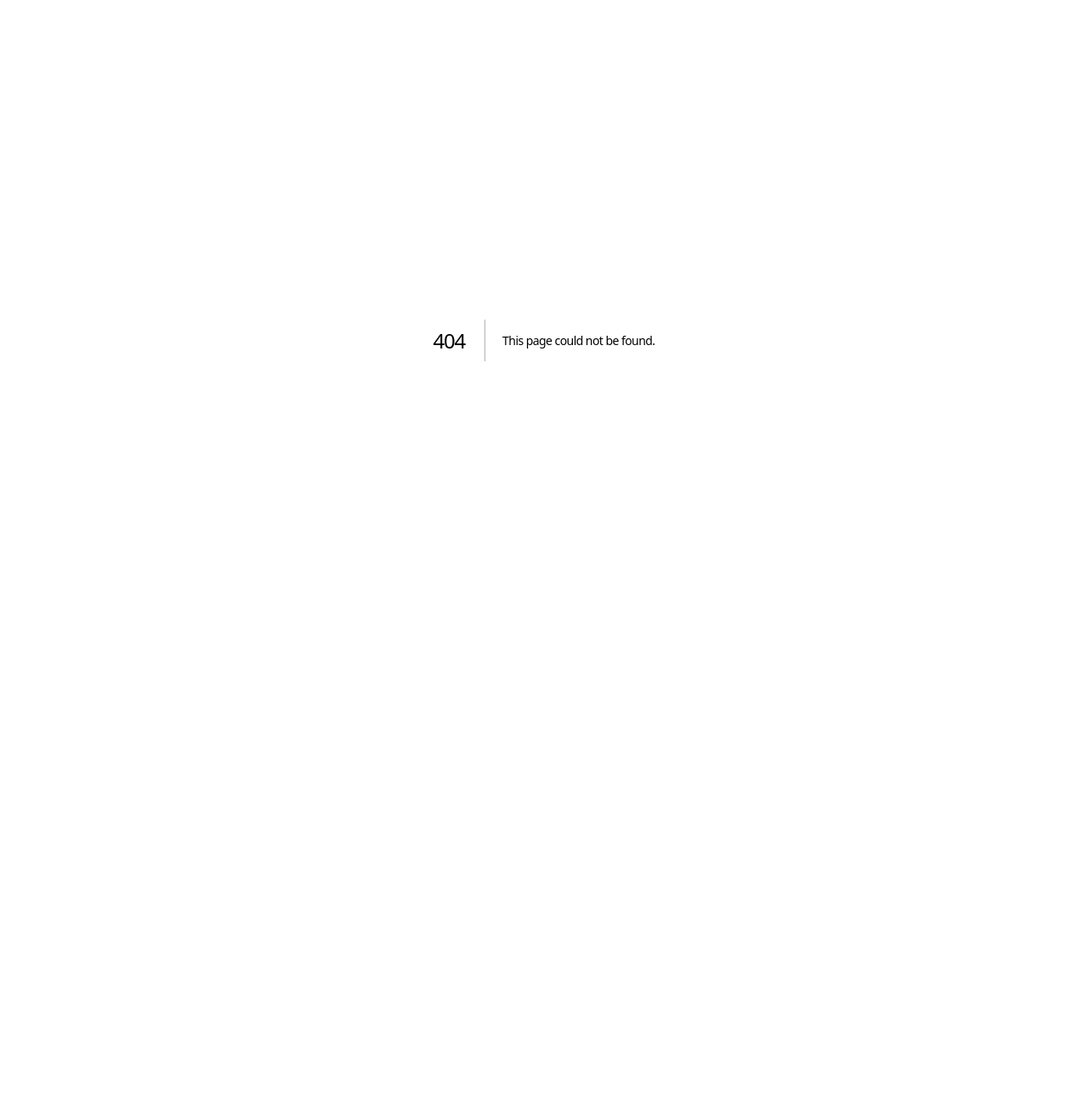
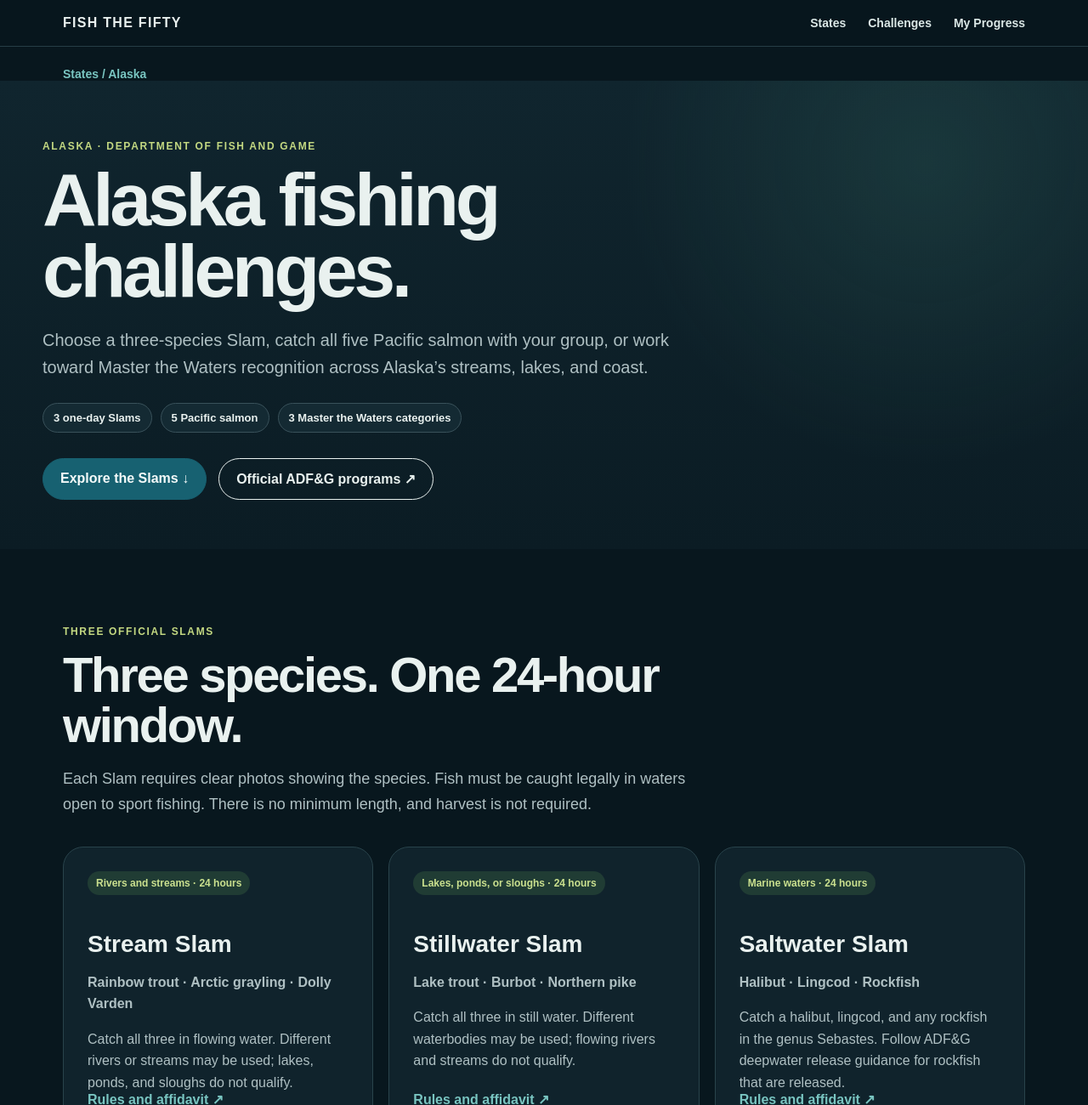
Before and after one commit to Geowow5/fish-the-fifty, a Next.js app: page /states/alaska/challenge in a window 1280 px wide. Before the commit this address had no page. Shown: the top 1300 px of the page at 85% size. Before the commit the page ends 800 px from the top, so only its background shows below. Built offline with nearby package versions, Linux system fonts and the light colour scheme.

Commit message:
Add Alaska fishing challenges page

```diff
--- a/app/page.tsx
+++ b/app/page.tsx
@@ -10,6 +10,7 @@ const states = [
 
 const featured = [
   { state: "Alabama", title: "Alabama Master & Trophy Angler", detail: "Compare the official weight and length standards for 18 freshwater species and track potential recognition.", href: "/states/alabama/challenge" },
+  { state: "Alaska", title: "Alaska Fishing Slams", detail: "Plan the Stream, Stillwater, Saltwater, and Five Salmon challenges, plus Master the Waters.", href: "/states/alaska/challenge" },
   { state: "Arizona", title: "Arizona Trout & Wild Trout Challenges", detail: "Catch six of eight trout species, or complete the five-species Wild Trout Challenge.", href: "/states/arizona/challenge" },
   { state: "Arkansas", title: "Arkansas Master Angler", detail: "Catch qualifying trophy fish from four of eight categories—across as many years as needed.", href: "/states/arkansas/challenge" },
   { state: "California", title: "California Heritage Trout", detail: "Catch six of California’s 11 native trout forms within their historic drainages.", href: "/states/california/challenge" },
@@ -118,7 +119,7 @@ export default function Home() {
         </div>
         <div className="states-grid">
           {states.map((state) => (
-            <a key={state} href={state === "Alabama" ? "/states/alabama/challenge" : state === "Oklahoma" ? "/states/oklahoma" : state === "Missouri" ? "/states/missouri" : state === "Arizona" ? "/states/arizona/challenge" : state === "Kansas" ? "/states/kansas/challenge" : state === "Utah" ? "/states/utah/challenge" : state === "Texas" ? "/states/texas/challenge" : state === "New Mexico" ? "/states/new-mexico/challenge" : state === "Colorado" ? "/states/colorado/challenge" : state === "Pennsylvania" ? "/states/pennsylvania/challenge" : state === "Ohio" ? "/states/ohio/challenge" : state === "Illinois" ? "/states/illinois/challenge" : state === "Arkansas" ? "/states/arkansas/challenge" : state === "California" ? "/states/california/challenge" : state === "Florida" ? "/states/florida/challenge" : state === "Georgia" ? "/states/georgia/challenge" : "/states"}>
+            <a key={state} href={state === "Alabama" ? "/states/alabama/challenge" : state === "Alaska" ? "/states/alaska/challenge" : state === "Oklahoma" ? "/states/oklahoma" : state === "Missouri" ? "/states/missouri" : state === "Arizona" ? "/states/arizona/challenge" : state === "Kansas" ? "/states/kansas/challenge" : state === "Utah" ? "/states/utah/challenge" : state === "Texas" ? "/states/texas/challenge" : state === "New Mexico" ? "/states/new-mexico/challenge" : state === "Colorado" ? "/states/colorado/challenge" : state === "Pennsylvania" ? "/states/pennsylvania/challenge" : state === "Ohio" ? "/states/ohio/challenge" : state === "Illinois" ? "/states/illinois/challenge" : state === "Arkansas" ? "/states/arkansas/challenge" : state === "California" ? "/states/california/challenge" : state === "Florida" ? "/states/florida/challenge" : state === "Georgia" ? "/states/georgia/challenge" : "/states"}>
               {state}
             </a>
           ))}
--- /dev/null
+++ b/app/states/alaska/challenge/page.tsx
@@ -0,0 +1,38 @@
+import type { Metadata } from "next";
+import AlaskaTracker from "./tracker";
+
+export const metadata: Metadata = {
+  title: "Alaska Fishing Slams & Master the Waters | Fish the Fifty",
+  description: "Plan Alaska's official Stream, Stillwater, Saltwater, and Five Salmon Slams and explore Master the Waters recognition.",
+};
+
+const official = "https://www.adfg.alaska.gov/index.cfm?adfg=FishingSportFishAK.AnglerRecognition";
+const master = "https://www.adfg.alaska.gov/index.cfm?adfg=FishingSportFishAK.MasterTheWaters";
+const slams = [
+  { name: "Stream Slam", place: "Rivers and streams · 24 hours", fish: "Rainbow trout · Arctic grayling · Dolly Varden", detail: "Catch all three in flowing water. Different rivers or streams may be used; lakes, ponds, and sloughs do not qualify." },
+  { name: "Stillwater Slam", place: "Lakes, ponds, or sloughs · 24 hours", fish: "Lake trout · Burbot · Northern pike", detail: "Catch all three in still water. Different waterbodies may be used; flowing rivers and streams do not qualify." },
+  { name: "Saltwater Slam", place: "Marine waters · 24 hours", fish: "Halibut · Lingcod · Rockfish", detail: "Catch a halibut, lingcod, and any rockfish in the genus Sebastes. Follow ADF&G deepwater release guidance for rockfish that are released." },
+];
+
+export default function AlaskaChallengePage() {
+  return <main>
+    <header className="nav-shell"><div className="nav-wrap"><a className="brand" href="/">FISH THE FIFTY</a><nav aria-label="Main navigation"><a href="/states">States</a><a href="/#challenges">Challenges</a><a href="/#progress">My Progress</a></nav></div></header>
+    <div className="breadcrumb"><a href="/states">States</a><span aria-hidden="true"> / </span><span>Alaska</span></div>
+    <section className="page-hero challenge-hero"><div className="page-hero-inner">
+      <p className="eyebrow">ALASKA · DEPARTMENT OF FISH AND GAME</p>
+      <h1>Alaska fishing<br />challenges.</h1>
+      <p className="lead">Choose a three-species Slam, catch all five Pacific salmon with your group, or work toward Master the Waters recognition across Alaska’s streams, lakes, and coast.</p>
+      <div className="state-facts"><span>3 one-day Slams</span><span>5 Pacific salmon</span><span>3 Master the Waters categories</span></div>
+      <div className="actions"><a className="btn primary" href="#slams">Explore the Slams ↓</a><a className="btn secondary" href={official} target="_blank" rel="noreferrer">Official ADF&amp;G programs ↗</a></div>
+    </div></section>
+    <section className="section" id="slams"><div className="section-heading"><p className="eyebrow">THREE OFFICIAL SLAMS</p><h2>Three species. One 24-hour window.</h2><p>Each Slam requires clear photos showing the species. Fish must be caught legally in waters open to sport fishing. There is no minimum length, and harvest is not required.</p></div>
+      <div className="card-grid">{slams.map(s => <article className="challenge-card" key={s.name}><span className="state-pill">{s.place}</span><h3>{s.name}</h3><p><strong>{s.fish}</strong></p><p>{s.detail}</p><a href={official} target="_blank" rel="noreferrer">Rules and affidavit ↗</a></article>)}</div>
+    </section>
+    <section className="section" id="tracker"><div className="section-heading"><p className="eyebrow">YOUR PRIVATE CHECKLIST</p><h2>Plan your Alaska catches.</h2><p>Save a planning checklist in this browser. ADF&amp;G reviews photos and applications for official recognition.</p></div><AlaskaTracker /></section>
+    <section className="section challenge-layout"><div><p className="eyebrow">FIVE SALMON SLAM</p><h2>Bring the whole crew.</h2><p>ADF&amp;G’s Five Salmon Family program recognizes a family or angling group that documents Chinook, chum, coho, pink, and sockeye salmon legally caught in public Alaska waters. Photos must identify each species and show responsible angling at or near the fishing site.</p><p>One application and photo release covers the family or group. Check current openings and methods for each location before fishing.</p><a className="btn primary" href={official} target="_blank" rel="noreferrer">Five Salmon application ↗</a></div>
+      <aside className="challenge-side"><p className="eyebrow">LONG-TERM GOAL</p><h2>Master the Waters</h2><p>Register with ADF&amp;G before beginning to receive its official tracking form. Complete the required species for Stream, Stillwater, or Saltwater; finish all three for Elite Master Angler recognition.</p><p>There is no completion deadline. Only fish caught after January 1, 2026, count. Adult divisions have species-specific size standards; youth requirements differ. Use the agency’s full species tables and documentation rules.</p><a className="btn secondary" href={master} target="_blank" rel="noreferrer">Register and see requirements ↗</a></aside>
+    </section>
+    <section className="section final-cta challenge-final"><p className="eyebrow">BEFORE YOU GO</p><h2>Check the water and the rules.</h2><p>Review the current Alaska regulations and emergency orders for your exact water and species, carry the required sport fishing license, and use the official affidavits for submissions. ADF&amp;G also offers Stocked Waters, Trophy Fish, and My First Fish recognition.</p><div className="actions"><a className="btn primary" href={official} target="_blank" rel="noreferrer">View all official programs ↗</a><a className="btn secondary" href="/states">Back to all states</a></div></section>
+    <footer><strong>FISH THE FIFTY</strong><span>Built for anglers who want to fish farther.</span></footer>
+  </main>;
+}
--- /dev/null
+++ b/app/states/alaska/challenge/tracker.tsx
@@ -0,0 +1,31 @@
+"use client";
+
+import { useEffect, useState } from "react";
+
+const groups = [
+  { name: "Stream Slam", fish: ["Rainbow trout", "Arctic grayling", "Dolly Varden"] },
+  { name: "Stillwater Slam", fish: ["Lake trout", "Burbot", "Northern pike"] },
+  { name: "Saltwater Slam", fish: ["Halibut", "Lingcod", "Rockfish"] },
+  { name: "Five Salmon Family", fish: ["Chinook", "Chum", "Coho", "Pink", "Sockeye"] },
+];
+const key = "fish-the-fifty-alaska-challenges-v1";
+
+export default function AlaskaTracker() {
+  const [checked, setChecked] = useState<Record<string, boolean>>({});
+  const [ready, setReady] = useState(false);
+  const [storageIssue, setStorageIssue] = useState(false);
+  useEffect(() => {
+    try { const saved = JSON.parse(localStorage.getItem(key) || "{}"); if (saved && typeof saved === "object" && !Array.isArray(saved)) setChecked(saved); }
+    catch { setStorageIssue(true); }
+    setReady(true);
+  }, []);
+  useEffect(() => { if (!ready) return; try { localStorage.setItem(key, JSON.stringify(checked)); } catch { setStorageIssue(true); } }, [checked, ready]);
+  const total = groups.reduce((n, g) => n + g.fish.length, 0);
+  const count = groups.reduce((n, g) => n + g.fish.filter(f => checked[`${g.name}:${f}`]).length, 0);
+  return <div className="tracker-card"><div className="tracker-top"><div><p className="eyebrow">PLANNING PROGRESS</p><h3>Species checklist</h3></div><strong>{count} / {total}</strong></div>
+    <div className="tracker-track" role="progressbar" aria-label="Alaska species checked" aria-valuemin={0} aria-valuemax={total} aria-valuenow={count}><span style={{ width: `${count / total * 100}%` }} /></div>
+    <p className="tracker-help">The three Slams each require catches within one 24-hour period. A checked box alone does not establish eligibility; keep the required photos and submit the official form.</p>
+    <div className="alabama-progress-list">{groups.map(g => <div key={g.name}><h3>{g.name}</h3>{g.fish.map(f => { const id = `${g.name}:${f}`; return <div className="alabama-progress-row" key={id}><label htmlFor={id}><input id={id} type="checkbox" disabled={!ready} checked={!!checked[id]} onChange={e => setChecked(current => ({ ...current, [id]: e.target.checked }))} /><span>{f}</span></label></div>; })}</div>)}</div>
+    <div className="tracker-actions"><button className="tracker-clear" type="button" disabled={!ready} onClick={() => setChecked({})}>Clear checklist</button><span className="tracker-saved" role="status">{storageIssue ? "Browser storage is unavailable; changes are temporary." : "Saved in this browser."}</span></div>
+  </div>;
+}
--- a/app/states/page.tsx
+++ b/app/states/page.tsx
@@ -69,9 +69,9 @@ export default function StatesPage() {
         <p className="directory-meta">Showing {filtered.length} of 50 states</p>
         <div className="directory-grid">
           {filtered.map(([state, fish]) => {
-            const isLive = state === "Alabama" || state === "Oklahoma" || state === "Utah" || state === "Texas" || state === "Kansas" || state === "New Mexico" || state === "Colorado" || state === "Pennsylvania" || state === "Ohio" || state === "Illinois" || state === "Arkansas" || state === "California" || state === "Florida" || state === "Missouri" || state === "Arizona" || state === "Georgia";
-            const stateHref = state === "Alabama" ? "/states/alabama/challenge" : state === "Oklahoma" ? "/states/oklahoma" : state === "Utah" ? "/states/utah/challenge" : state === "Texas" ? "/states/texas/challenge" : state === "Kansas" ? "/states/kansas/challenge" : state === "New Mexico" ? "/states/new-mexico/challenge" : state === "Colorado" ? "/states/colorado/challenge" : state === "Pennsylvania" ? "/states/pennsylvania/challenge" : state === "Ohio" ? "/states/ohio/challenge" : state === "Illinois" ? "/states/illinois/challenge" : state === "Arkansas" ? "/states/arkansas/challenge" : state === "California" ? "/states/california/challenge" : state === "Florida" ? "/states/florida/challenge" : state === "Missouri" ? "/states/missouri" : state === "Arizona" ? "/states/arizona/challenge" : state === "Georgia" ? "/states/georgia/challenge" : "";
-            const linkLabel = state === "Alabama" ? "Open Alabama Master/Trophy Angler →" : state === "Missouri" ? "Open Blue Ribbon Trout Slam →" : state === "Arizona" ? "Open Arizona trout challenges →" : state === "Georgia" ? "Open Georgia Bass Slam →" : state === "Utah" ? "Open Utah Cutthroat Slam →" : state === "Texas" ? "Open Texas challenge →" : state === "Kansas" ? "Open Kansas Master Angler →" : state === "New Mexico" ? "Open New Mexico challenges →" : state === "Colorado" ? "Open Colorado Master Angler →" : state === "Pennsylvania" ? "Open Pennsylvania awards →" : state === "Ohio" ? "Open Fish Ohio challenge →" : state === "Illinois" ? "Open Illinois Master Angler →" : state === "Arkansas" ? "Open Arkansas challenges →" : state === "California" ? "Open California challenges →" : state === "Florida" ? "Open Florida angler recognition →" : "Explore Oklahoma →";
+            const isLive = state === "Alabama" || state === "Alaska" || state === "Oklahoma" || state === "Utah" || state === "Texas" || state === "Kansas" || state === "New Mexico" || state === "Colorado" || state === "Pennsylvania" || state === "Ohio" || state === "Illinois" || state === "Arkansas" || state === "California" || state === "Florida" || state === "Missouri" || state === "Arizona" || state === "Georgia";
+            const stateHref = state === "Alabama" ? "/states/alabama/challenge" : state === "Alaska" ? "/states/alaska/challenge" : state === "Oklahoma" ? "/states/oklahoma" : state === "Utah" ? "/states/utah/challenge" : state === "Texas" ? "/states/texas/challenge" : state === "Kansas" ? "/states/kansas/challenge" : state === "New Mexico" ? "/states/new-mexico/challenge" : state === "Colorado" ? "/states/colorado/challenge" : state === "Pennsylvania" ? "/states/pennsylvania/challenge" : state === "Ohio" ? "/states/ohio/challenge" : state === "Illinois" ? "/states/illinois/challenge" : state === "Arkansas" ? "/states/arkansas/challenge" : state === "California" ? "/states/california/challenge" : state === "Florida" ? "/states/florida/challenge" : state === "Missouri" ? "/states/missouri" : state === "Arizona" ? "/states/arizona/challenge" : state === "Georgia" ? "/states/georgia/challenge" : "";
+            const linkLabel = state === "Alabama" ? "Open Alabama Master/Trophy Angler →" : state === "Alaska" ? "Open Alaska fishing challenges →" : state === "Missouri" ? "Open Blue Ribbon Trout Slam →" : state === "Arizona" ? "Open Arizona trout challenges →" : state === "Georgia" ? "Open Georgia Bass Slam →" : state === "Utah" ? "Open Utah Cutthroat Slam →" : state === "Texas" ? "Open Texas challenge →" : state === "Kansas" ? "Open Kansas Master Angler →" : state === "New Mexico" ? "Open New Mexico challenges →" : state === "Colorado" ? "Open Colorado Master Angler →" : state === "Pennsylvania" ? "Open Pennsylvania awards →" : state === "Ohio" ? "Open Fish Ohio challenge →" : state === "Illinois" ? "Open Illinois Master Angler →" : state === "Arkansas" ? "Open Arkansas challenges →" : state === "California" ? "Open California challenges →" : state === "Florida" ? "Open Florida angler recognition →" : "Explore Oklahoma →";
             return (
               <article className={`state-card${isLive ? " featured" : ""}`} key={state}>
                 <div className="state-card-top">
```
